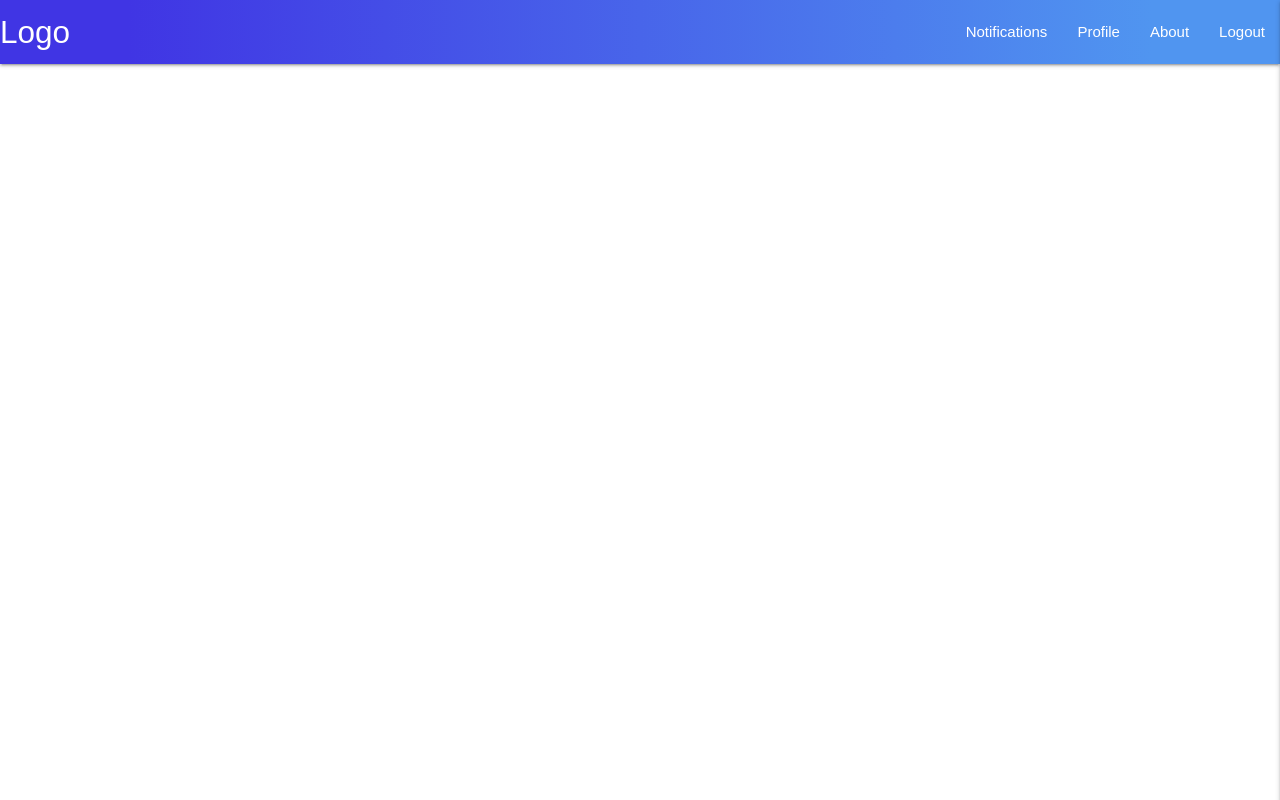
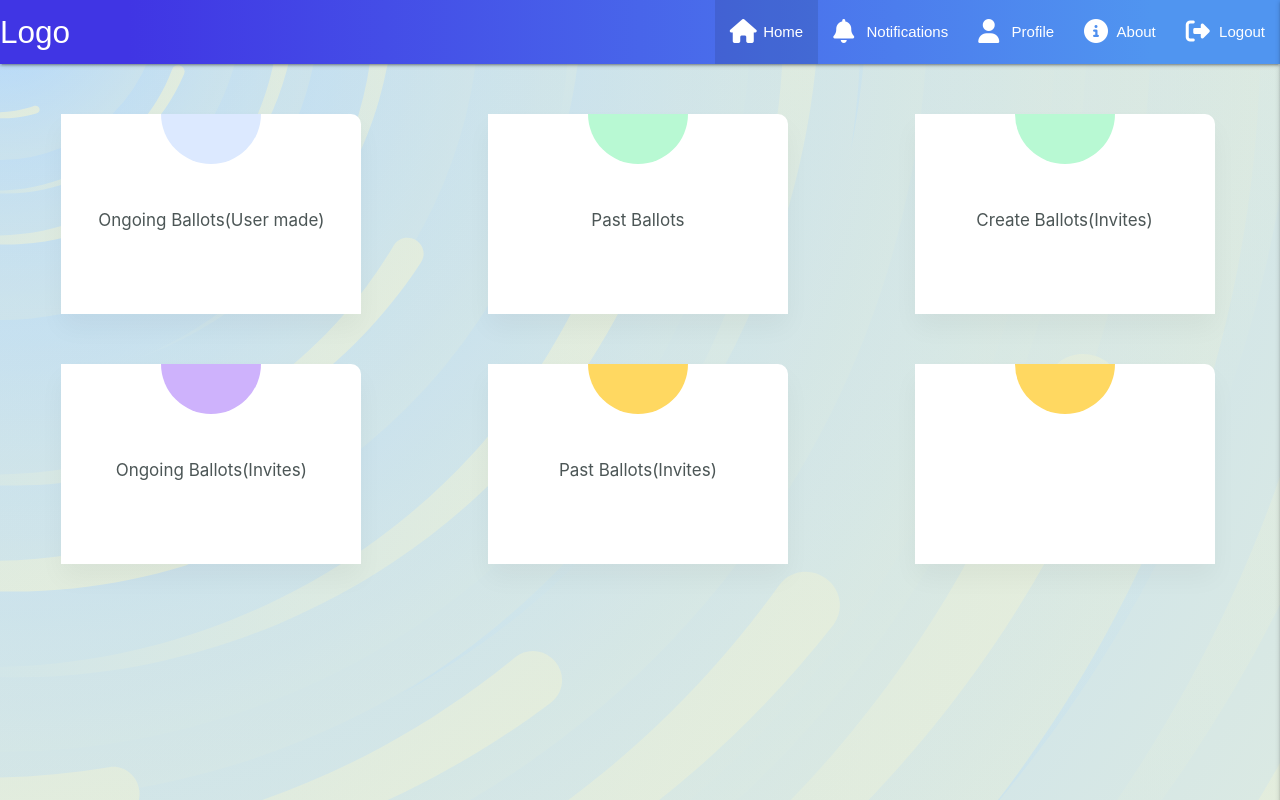
Before and after one commit to ErasedSoul/E-Voting-System, a website: page views/html/dashboard.html in a window 1280 px wide. Drawn offline with Linux system fonts and the light colour scheme.

Commit message:
dashboard frontend created

```diff
--- a/views/css/dashboard.css
+++ b/views/css/dashboard.css
@@ -1,6 +1,11 @@
 
 
-  body,
+body{
+background-color: #e6eedb;
+background-image: url("/views/img/background.svg");
+background-attachment: fixed;
+background-size: cover;
+  }
   input {
     font-family: "Poppins", sans-serif;
     margin: 0;
@@ -8,5 +13,104 @@
   }
 
 .navbar-fixed{
-    background-image: linear-gradient(90deg, #4035e4 10%, #5095f0 90%);;
+  width: 100%;
+    background-image: linear-gradient(90deg, #4035e4 10%, #5095f0 90%);
+    font-family: "Poppins", sans-serif;
+    align-items: center;
 }
+#dashcard6 {
+  --bg-color: #ffd861;
+  --bg-color-light: #ffeeba;
+  --text-color-hover: #00000;
+  --box-shadow-color: rgba(255, 215, 97, 0.48);
+}
+#dashcard5{
+  --bg-color: #B8F9D3;
+  --bg-color-light: #e2fced;
+  --text-color-hover: #4C5656;
+  --box-shadow-color: rgba(184, 249, 211, 0.48);
+}
+#dashcard4 {
+  --bg-color: #ffd861;
+  --bg-color-light: #ffeeba;
+  --text-color-hover: #00000;
+  --box-shadow-color: rgba(255, 215, 97, 0.48);
+}
+
+#dashcard3{
+  --bg-color: #B8F9D3;
+  --bg-color-light: #e2fced;
+  --text-color-hover: #4C5656;
+  --box-shadow-color: rgba(184, 249, 211, 0.48);
+}
+
+#dashcard2{
+  --bg-color: #CEB2FC;
+  --bg-color-light: #F0E7FF;
+  --text-color-hover: #fff;
+  --box-shadow-color: rgba(206, 178, 252, 0.48);
+}
+
+#dashcard1{
+  --bg-color: #DCE9FF;
+  --bg-color-light: #f1f7ff;
+  --text-color-hover: #4C5656;
+  --box-shadow-color: rgba(220, 233, 255, 0.48);
+}
+
+.dashcard{
+  height: 200px;
+  width: 300px;
+  background: #fff;
+  --bg-color: #B8F9D3;
+  --bg-color-light: #e2fced;
+  --text-color-hover: #4C5656;
+  --box-shadow-color: rgba(184, 249, 211, 0.48);
+  border-top-right-radius: 10px;
+  margin: 50px;
+  overflow: hidden;
+  display: flex;
+  flex-direction: column;
+  justify-content: center;
+  align-items: center;
+  position: relative;
+  box-shadow: 0 14px 26px rgba(0,0,0,0.04);
+  transition: all 0.5s ease-in-out;
+  text-decoration: none;
+}
+
+.dashcard:hover {
+  transform: translateY(-10px) scale(1.005) translateZ(0);
+  box-shadow: 0 24px 36px rgba(0,0,0,0.11),
+    0 24px 46px var(--box-shadow-color);
+}
+.dashcard:active {
+  transform: scale(2) translateZ(0);
+  box-shadow: 0 15px 24px rgba(19, 18, 18, 0.11),
+    0 15px 24px teal;
+}
+
+.overlay {
+  width: 100px;
+  position: absolute;
+  height: 100px;
+  border-radius: 50%;
+  background: var(--bg-color);
+  top: 0%;
+  left: 50%;
+  transform: translate(-50%,-50%);
+  z-index: 0;
+  transition: transform 4s ease-in;
+  /*transition-timing-function: cubic-bezier(0, 1, 0.58, 1);*/
+}
+.dashcard:hover .overlay {
+  transform: scale(700) translateZ(0);
+}
+
+.dashcard p {
+  font-size: 17px;
+  color: #4C5656;
+  margin-top: 30px;
+  z-index: 1000;
+  transition: color 0.3s ease-out;
+}
--- a/views/css/index.css
+++ b/views/css/index.css
@@ -10,6 +10,7 @@ input {
   font-family: "Poppins", sans-serif;
   margin: 0;
   padding: 0;
+
 }
 
 .container {
@@ -20,6 +21,7 @@ input {
   overflow: hidden;
   padding: 0;
   margin: 0;
+
 }
 
 .forms-container {
--- a/views/html/dashboard.html
+++ b/views/html/dashboard.html
@@ -12,24 +12,53 @@
         <link href="https://fonts.googleapis.com/icon?family=Material+Icons" rel="stylesheet">
 </head>
 <body>
+    <!--Navbar Code starts here-->
     <nav>
         <div class = "navbar-fixed">
          <a href = "#" class = "brand-logo">Logo</a>
          <a href="#" id = "right_nav" data-target="mobile-data" class="sidenav-trigger right"><i class="material-icons">menu</i></a>
          <ul id="nav-mobile" class="right hide-on-med-and-down">
-            <li><a href="#">Notifications</a></li>
-            <li><a href="/views/html/profile.html">Profile</a></li>
-            <li><a href="/views/html/about.html">About</a></li>
-            <li><a href="/views/html/index.html">Logout</a></li>
+            <li class="active"><a href="/views/html/dashboard.html"><span><i class="fa fa-home" style= "position:absolute; top: 30%;" aria-hidden="true"></i></span>&nbsp; &nbsp; &nbsp; &nbsp; Home</a></li>
+            <li><a href="#"><span><i class="fa fa-bell" style= "position:absolute; top: 30%;" aria-hidden="true"></i></span>&nbsp; &nbsp; &nbsp; &nbsp; Notifications</a></li>
+            <li><a href="/views/html/profile.html"> <span><i class="fa fa-user" style= "position:absolute; top: 30%;" aria-hidden="true"></i></span>&nbsp; &nbsp; &nbsp; &nbsp; Profile</a></li>
+            <li><a href="/views/html/about.html"><span><i class="fa fa-info-circle" style= "position:absolute; top: 30%;" aria-hidden="true"></i></span>&nbsp; &nbsp; &nbsp; &nbsp; About</a></li>
+            <li><a href="/views/html/index.html"><span><i class="fa fa-sign-out" style= "position:absolute; top: 30%;" aria-hidden="true"></i></span>&nbsp; &nbsp; &nbsp; &nbsp; Logout</a></li>
           </ul>
         </div>
     </nav>
     <ul class="sidenav" id="mobile-data">
-        <li><a href="#">Notifications</a></li>
-        <li><a href="/views/html/profile.html">Profile</a></li>
-        <li><a href="/views/html/about.html">About</a></li>
-        <li><a href="/views/html/index.html">Logout</a></li>
+      <li><a href="/views/html/dashboard.html"><span><i class="fa fa-home " aria-hidden="true"></i></span>&nbsp; &nbsp; &nbsp; &nbsp; Home</a></li>
+      <li><a href="#"><span><i class="fa fa-bell" aria-hidden="true"></i></span>&nbsp; &nbsp; &nbsp; &nbsp; Notifications</a></li>
+      <li><a href="/views/html/profile.html"> <span><i class="fa fa-user"  aria-hidden="true"></i></span>&nbsp; &nbsp; &nbsp; &nbsp; Profile</a></li>
+      <li><a href="/views/html/about.html"><span><i class="fa fa-info-circle"  aria-hidden="true"></i></span>&nbsp; &nbsp; &nbsp; &nbsp; About</a></li>
+      <li><a href="/views/html/index.html"><span><i class="fa fa-sign-out"  aria-hidden="true"></i></span>&nbsp; &nbsp; &nbsp; &nbsp; Logout</a></li>
       </ul>
+    <!--Navbar Code ends here-->
+
+
+        <div class="row">
+          <div class="col s12 m6 l4">
+        <a href="#" id ="dashcard1" class="dashcard "> <div class="overlay"></div>
+          <p>Ongoing Ballots(User made)</p>
+        </a>
+        <a href="#" id ="dashcard2" class="dashcard "> <div class="overlay"></div>
+          <p>Ongoing Ballots(Invites)</p>
+        </a>
+          </div>
+          <div class="col s12 m6 l4">
+            <a href="#" id ="dashcard3" class="dashcard"> <div class="overlay"></div>
+              <p>Past Ballots</p></a>
+            <a href="#" id ="dashcard4" class="dashcard "> <div class="overlay"></div>
+              <p>Past Ballots(Invites)</p>
+            </a>
+      </div>
+      <div class="col s12 m6 l4">
+        <a href="#" id ="dashcard5" class="dashcard "> <div class="overlay"></div>
+          <p>Create Ballots(Invites)</p>
+        </a>
+        <a href="#" id ="dashcard6" class="dashcard "> <div class="overlay"></div></a>
+      </div>
+      </div>
     <script type="text/javascript" src="/views/js/materialize.min.js"></script>
     <script type="text/javascript" src="/views/js/dashboard.js"></script>
 </body>
```
Also changed, not shown: auth.js (+15 -18 lines), views/img/background.svg (added), 3 other files.
